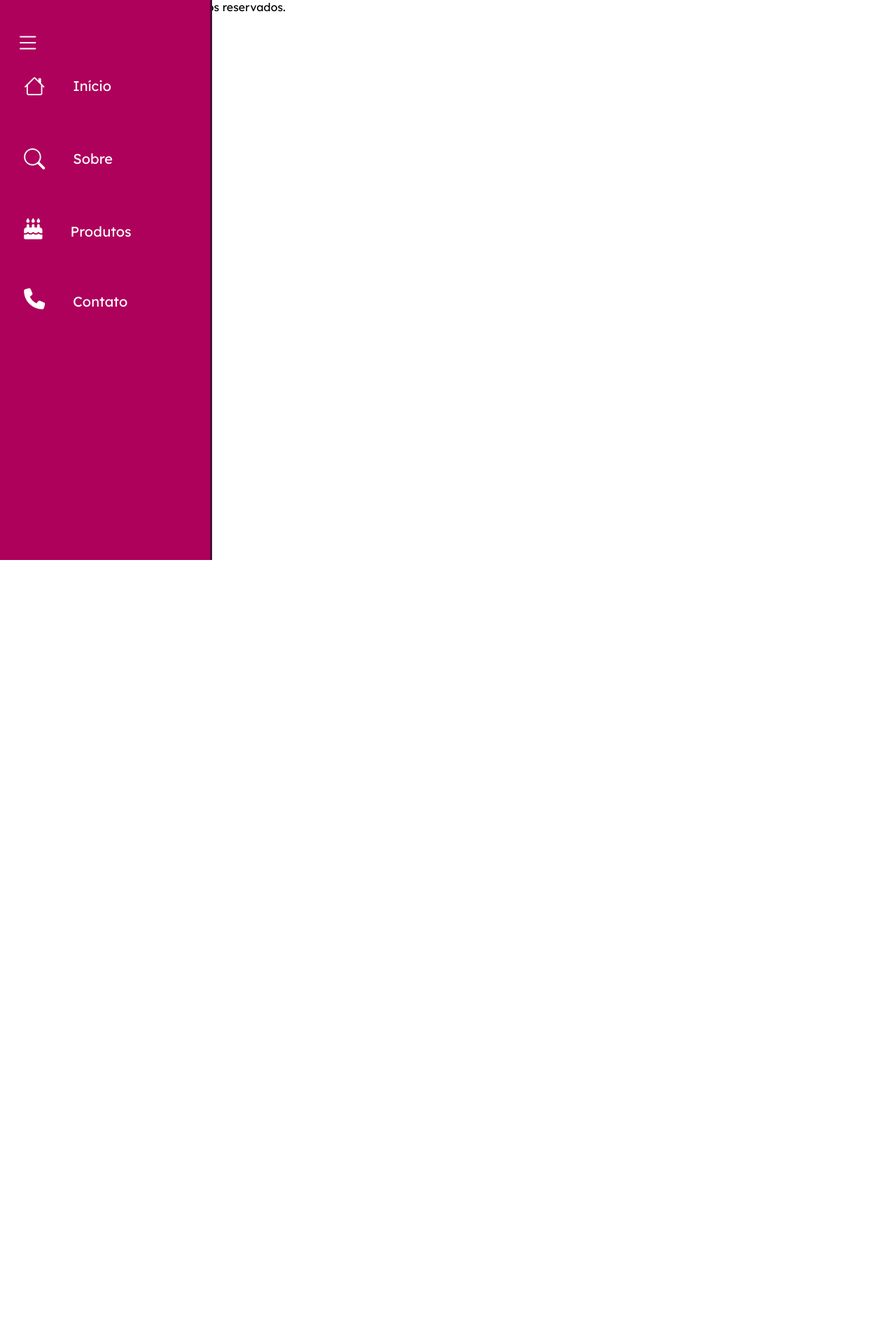
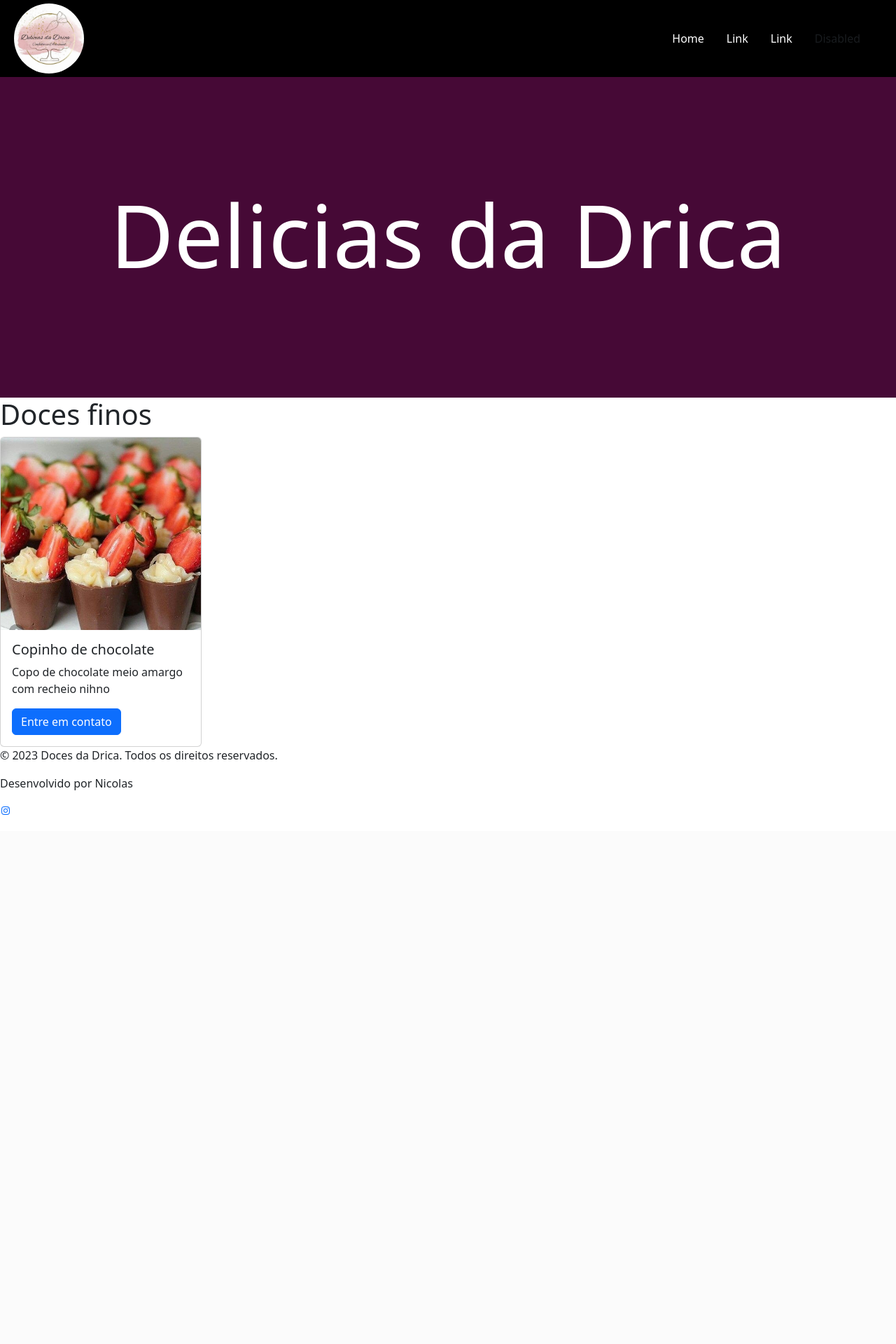
Before and after one commit to NicoaGc/Doces-da-Drica, a PHP site: page / in a window 1280 px wide. Shown: the top 1920 px of the page at 70% size. After the commit the page ends 1164 px from the top, so only its background shows below. Run offline with PHP 8.4, Linux system fonts and the light colour scheme; some libraries are stand-ins or nearby versions.

Commit message:
reformulando site, colocando primeiros elementos visuais

```diff
--- a/index.html
+++ b/index.html
@@ -7,52 +7,58 @@
     <link rel="preconnect" href="https://fonts.gstatic.com" crossorigin>
     <link href="https://fonts.googleapis.com/css2?family=Lexend:wght@100..900&display=swap" rel="stylesheet">
     <link href='https://unpkg.com/boxicons@2.1.4/css/boxicons.min.css' rel='stylesheet'>
-    <title>Doces da Drica</title>
+    <title>Delicias da Drica</title>
     <link rel="stylesheet" href="style.css">
     <link rel="stylesheet" href="path/to/font-awesome/css/font-awesome.min.css">
     <link rel="stylesheet" href="https://cdnjs.cloudflare.com/ajax/libs/font-awesome/6.7.2/css/all.min.css" integrity="sha512-Evv84Mr4kqVGRNSgIGL/F/aIDqQb7xQ2vcrdIwxfjThSH8CSR7PBEakCr51Ck+w+/U6swU2Im1vVX0SVk9ABhg==" crossorigin="anonymous" referrerpolicy="no-referrer" />
     <link rel="stylesheet" href="https://cdn.jsdelivr.net/npm/bootstrap-icons@1.12.1/font/bootstrap-icons.min.css">
+    <link href="https://cdn.jsdelivr.net/npm/bootstrap@5.3.6/dist/css/bootstrap.min.css" rel="stylesheet" integrity="sha384-4Q6Gf2aSP4eDXB8Miphtr37CMZZQ5oXLH2yaXMJ2w8e2ZtHTl7GptT4jmndRuHDT" crossorigin="anonymous">
 </head>
 <body>
     <header>
 
     </header>
-        <nav class="menu-lateral">
-            <div class="btn-expandir">
-                <i class="bi bi-list"></i>
-            </div>
-            <ul>
-                <li class="item-menu">
-                    <a href="#">
-                        <span class="icon"><i class='bi bi-house'></i></span>
-                        <span class="txt-link">Início</i></span>
+    <nav>
+<ul class="nav justify-content-end">
+  <a href="">
+    <img src="logodeliciasdadrica.jpg" alt="" srcset="">
   </a>
+  <li class="nav-item">
+    <a class="nav-link active" aria-current="page" href="#">Home</a>
   </li>
-                <li class="item-menu">
-                    <a href="#">
-                        <span class="icon"><i class="bi bi-search"></i></span>
-                        <span class="txt-link">Sobre</span>
-                    </a>
+  <li class="nav-item">
+    <a class="nav-link" href="#">Link</a>
   </li>
-                <li class="item-menu">
-                    <a href="#">
-                        <span class="icon"><i class="fa-solid fa-cake-candles"></i></span>
-                        <span class="txt-link">Produtos</span>
-                    </a>
+  <li class="nav-item">
+    <a class="nav-link" href="#">Link</a>
   </li>
-                <li class="item-menu">
-                    <a href="#">
-                        <span class="icon"><i class="fa-solid fa-phone"></i></span>
-                        <span class="txt-link">Contato</span>
-                    </a>
+  <li class="nav-item">
+    <a class="nav-link disabled" aria-disabled="true">Disabled</a>
   </li>
 </ul>
 </nav>
-            <script src="menu.js"></script>
+            <script src="index.js"></script>
     <main>
+      <section class="Pparte">
+<div>
+  <h1 class="titulop">
+    Delicias da Drica
+  </h1>
+</div>
+      </section>
+      <div>
+        <h1>
+          Doces finos
+        </h1>
+      </div>
         <section>
-            <div>
-
+<div class="card" style="width: 18rem;">
+  <img src="docesfinoscopodechocolate.jpg" class="card-img-top" alt="...">
+  <div class="card-body">
+    <h5 class="card-title">Copinho de chocolate</h5>
+    <p class="card-text">Copo de chocolate meio amargo com recheio nihno</p>
+    <a href="#" class="btn btn-primary">Entre em contato</a>
+  </div>
 </div>
         </section>
     </main>
--- a/menu.js
+++ /dev/null
@@ -1,10 +0,0 @@
-var menuitem = document.querySelectorAll('.item-menu')
-function selectlink(){
-    menuitem.forEach((item)=>
-    item.classList.remove('ativo')
-    )
-    this.classlist.add('ativo')
-}
-menuitem.forEach((item)=>
-    item.addEventListener('click', selectlink)
-)
--- a/style.css
+++ b/style.css
@@ -1,79 +1,39 @@
-@import url('https://fonts.googleapis.com/css2family=Roboto:wght@300&display=swap');
-
-* {
-    margin: 0;
-    padding: 0;
-    box-sizing: border-box;
-    font-family: "Lexend", 'Outfit', sans-serif;
-}
 
 body{
-    height: 900vh;
-}
-
-nav.menu-lateral {
-    width: 80px;
-    height: 100%;
-    background-color: #AE015C;
-    padding: 40px 0px 40px 1%;
-    box-shadow:3px 0 0#4d0b39;
-    position: fixed;
-    top: 0;
-    left: 0;
-    overflow: hidden;
-    transition: .2s;
-}
-
-nav.menu-lateral:hover {
-    width: 300px
-}
-
-    .btn-expandir {
     width: 100%;
-        padding-left: 10px;
-    }
-
-    .btn-expandir > i{
-        color: #fff;
-        font-size: 34px;
-        cursor: pointer;
 
 }
 
-ul{
-    height: 100%;
-    list-style-type: none;
+nav {
+    background-color: black;
+    padding: 35px;
+    img {
+        border: 0;
+        border-radius: 100px;
+        width: 100px;
+        position: absolute;
+        left: 20px;
+        top: 5px;
+    }
 }
 
-ul li.item-menu{
-    transition: 0.2s;
+ul li .nav-link, .nav-item{
+color: white;
+text-decoration: none;
 }
 
-ul li.ativo{
-    background-color: #4d0b39;
+ul li a:hover{
+color: rgb(255, 0, 191);
+text-decoration: none;
 }
 
-ul li.item-menu:hover{
-    background: #4d0b39;
+.Pparte{
+background-color: rgb(70, 9, 54);
+padding: 150px;
 }
 
-ul li.item-menu a{
-    color: #fff;
-    text-decoration: none;
-    font-size: 20px;
-    padding: 20px 4%;
-    display: flex;
-    margin-bottom: 20px;
-    line-height: 40px;
+.titulop{
+    color: #ffffff;
+    font-size: 125px;
+    text-align: center;
 }
-
-ul li.item-menu a .txt-link{
-    margin-left: 40px;
-
-
-}
-
-ul li.item-menu a .icon > i{
-    font-size: 30px;
-    margin-left: 10px
-}
```
Also changed, not shown: docesfinoscopodechocolate.jpg (added), index.js (added), logodeliciasdadrica.jpg (added). Lines whose indentation alone changed are shown as unchanged.
